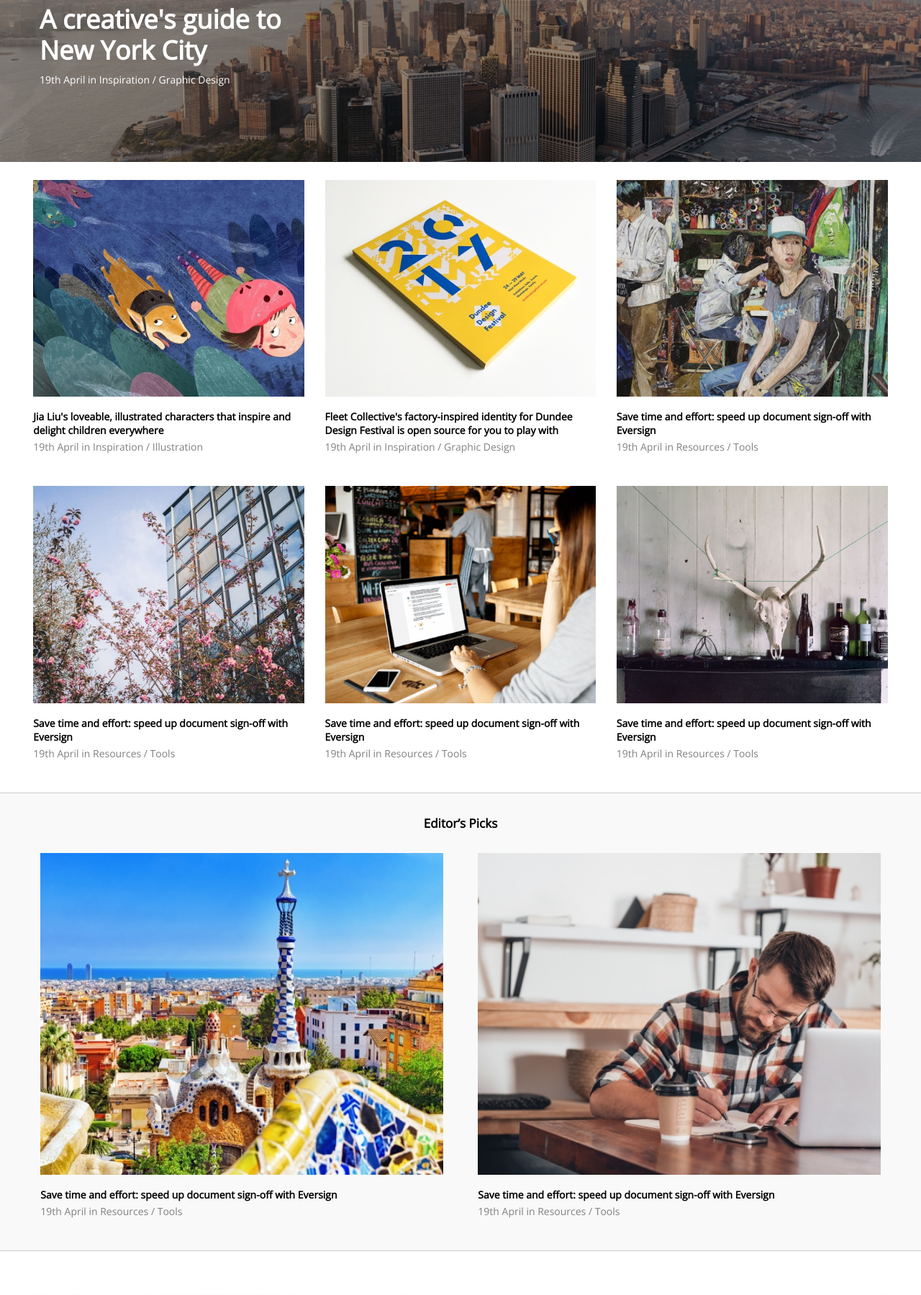
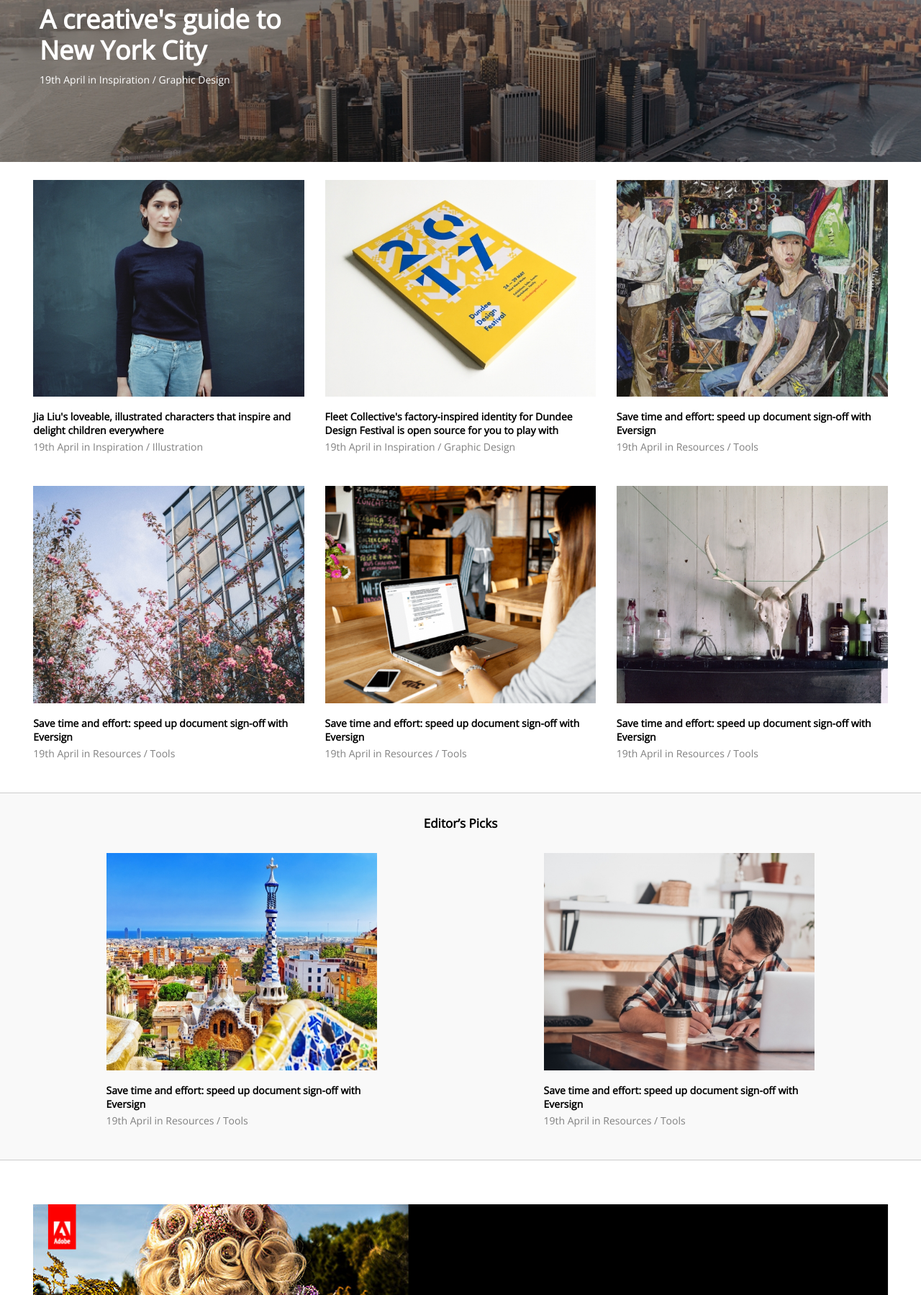
Before and after one commit to megraz/creativeboom, a PHP site: page / in a window 1280 px wide. Shown: the part 395-2194 px from the top of the page at 72% size. Run offline with PHP 8.4, Linux system fonts and the light colour scheme.

Commit message:
articles

```diff
--- a/css/style.css
+++ b/css/style.css
@@ -144,7 +181,7 @@ main {
     width: 95%;
 }
 
-figure {
+article {
     width: 31%;
     height: 50%;
     margin: 0;
@@ -154,7 +191,7 @@ figure {
     font-weight: bold;
 }
 
-figure img{
+article img{
     width: 100%;
 }
 
--- a/index.html
+++ b/index.html
@@ -86,49 +86,49 @@
     <!--articles gallery-->
     <main>
         <section class="articles">
-            <figure>
-                <img src="images/article2.jpg" alt="bureau">
+            <article>
+                <a href="#"><img src="images/article2.jpg" alt="bureau"></a>
                 <figcaption>
                     <p>Jia Liu's loveable, illustrated characters that inspire and delight children everywhere</p>
                     <p class="date">19th April in <a href=#>Inspiration / Illustration</a> </p>
                 </figcaption>
-            </figure>
-            <figure>
-                <img src="images/article3.jpg" alt="bureau">
+            </article>
+            <article>
+               <a href="#"><img src="images/article3.jpg" alt="bureau"></a>
                 <figcaption>
                     <p>Fleet Collective's factory-inspired identity for Dundee Design Festival is open source for you to play
                         with </p>
                     <p class="date"> 19th April in <a href="#">Inspiration / Graphic Design</a> </p>
                 </figcaption>
-            </figure>
-            <figure>
-                <img src="images/article4.jpg" alt="bureau">
+            </article>
+            <article>
+                <a href="#"><img src="images/article4.jpg" alt="bureau"></a>
                 <figcaption>
                     <p>Save time and effort: speed up document sign-off with Eversign </p>
                     <p class="date"> 19th April in <a href="#">Resources / Tools</a></p>
                 </figcaption>
-            </figure>
-            <figure>
-                <img src="images/article5.jpg" alt="bureau">
+            </article>
+            <article>
+                <a href="#"><img src="images/article5.jpg" alt="bureau"></a>
                 <figcaption>
                     <p>Save time and effort: speed up document sign-off with Eversign </p>
                     <p class="date"> 19th April in <a href="#">Resources / Tools</a></p>
                 </figcaption>
-            </figure>
-            <figure>
-                <img src="images/article1.png" alt="bureau">
+            </article>
+            <article>
+                <a href="#"><img src="images/article1.png" alt="bureau"></a>
                 <figcaption>
                     <p>Save time and effort: speed up document sign-off with Eversign </p>
                     <p class="date"> 19th April in <a href="#">Resources / Tools</a></p>
                 </figcaption>
-            </figure>
-            <figure>
-                <img src="images/article6.jpg" alt="bureau">
+            </article>
+            <article>
+                <a href="#"><img src="images/article6.jpg" alt="bureau"></a>
                 <figcaption>
                     <p>Save time and effort: speed up document sign-off with Eversign </p>
                     <p class="date"> 19th April in <a href="#">Resources / Tools</a></p>
                 </figcaption>
-            </figure>
+            </article>
         </section>
     </main>
 
@@ -137,20 +137,20 @@
     <section class="editor">
         <h1>Editor’s Picks</h1>
         <div class="editorspicks">
-            <figure>
-                <img src="images/editor1.jpeg" alt="bureau">
+            <article>
+                <a href="#"><img src="images/editor1.jpeg" alt="bureau"></a>
                 <figcaption>
                     <p>Save time and effort: speed up document sign-off with Eversign </p>
                     <p class="date"> 19th April in <a href="#">Resources / Tools</a></p>
                 </figcaption>
-            </figure>
-            <figure>
-                <img src="images/editor2.jpeg" alt="bureau">
+            </article>
+            <article>
+                <a href="#"><img src="images/editor2.jpeg" alt="bureau"></a>
                 <figcaption>
                     <p>Save time and effort: speed up document sign-off with Eversign </p>
                     <p class="date"> 19th April in <a href="#">Resources / Tools</a></p>
                 </figcaption>
-            </figure>
+            </article>
         </div>
     </section>
 
@@ -163,49 +163,49 @@
 
     <!--articles gallery 2-->
     <main>
-        <section class="articles">
-            <figure>
+        <article class="articles">
+            <article>
                 <img src="images/article11.jpg" alt="bureau">
                 <figcaption>
                     <p>Save time and effort: speed up document sign-off with Eversign </p>
                     <p class="date"> 19th April in <a href="#">Resources / Tools</a></p>
                 </figcaption>
-            </figure>
-            <figure>
+            </article>
+            <article>
                 <img src="images/article12.jpg" alt="bureau">
                 <figcaption>
                     <p>This Must Be The Place: Hannah Warren's illustrations of cycling in London</p>
                     <p class="date"> 20th April in <a href="#">Inspiration / Illustration </a></p>
                 </figcaption>
-            </figure>
-            <figure>
+            </article>
+            <article>
                 <img src="images/article13.jpg" alt="bureau">
                 <figcaption>
                     <p>Save time and effort: speed up document sign-off with Eversign </p>
                     <p class="date"> 19th April in <a href="#">Resources / Tools</a></p>
                 </figcaption>
-            </figure>
-            <figure>
+            </article>
+            <article>
                 <img src="images/article14.jpg" alt="bureau">
                 <figcaption>
                     <p>Save time and effort: speed up document sign-off with Eversign </p>
                     <p class="date"> 19th April in <a href="#">Resources / Tools</a></p>
                 </figcaption>
-            </figure>
-            <figure>
+            </article>
+            <article>
                 <img src="images/article15.jpg" alt="bureau">
                 <figcaption>
                     <p>Save time and effort: speed up document sign-off with Eversign </p>
                     <p class="date"> 19th April in <a href="#">Resources / Tools</a></p>
                 </figcaption>
-            </figure>
-            <figure>
+            </article>
+            <article>
                 <img src="images/article6.jpg" alt="bureau">
                 <figcaption>
                     <p>Save time and effort: speed up document sign-off with Eversign </p>
                     <p class="date"> 19th April in <a href="#">Resources / Tools</a></p>
                 </figcaption>
-            </figure>
+            </article>
         </section>
     </main>
 
@@ -219,48 +219,48 @@
     <!--articles gallery 3-->
     <main>
         <section class="articles">
-            <figure>
+            <article>
                 <img src="images/article7.jpeg" alt="bureau">
                 <figcaption>
                     <p>Save time and effort: speed up document sign-off with Eversign </p>
                     <p class="date"> 19th April in <a href="#">Resources / Tools</a></p>
                 </figcaption>
-            </figure>
-            <figure>
+            </article>
+            <article>
                 <img src="images/article8.jpg" alt="bureau">
                 <figcaption>
                     <p>Save time and effort: speed up document sign-off with Eversign </p>
                     <p class="date"> 19th April in <a href="#">Resources / Tools</a></p>
                 </figcaption>
-            </figure>
-            <figure>
+            </article>
+            <article>
                 <img src="images/article9.jpg" alt="bureau">
                 <figcaption>
                     <p>Save time and effort: speed up document sign-off with Eversign </p>
                     <p class="date"> 19th April in <a href="#">Resources / Tools</a></p>
                 </figcaption>
-            </figure>
-            <figure>
+            </article>
+            <article>
                 <img src="images/article10.jpg" alt="bureau">
                 <figcaption>
                     <p>Save time and effort: speed up document sign-off with Eversign </p>
                     <p class="date"> 19th April in <a href="#">Resources / Tools</a></p>
                 </figcaption>
-            </figure>
-            <figure>
+            </article>
+            <article>
                 <img src="images/article1.png" alt="bureau">
                 <figcaption>
                     <p>Save time and effort: speed up document sign-off with Eversign </p>
                     <p class="date"> 19th April in <a href="#">Resources / Tools</a></p>
                 </figcaption>
-            </figure>
-            <figure>
+            </article>
+            <article>
                 <img src="images/article6.jpg" alt="bureau">
                 <figcaption>
                     <p>Save time and effort: speed up document sign-off with Eversign </p>
                     <p class="date"> 19th April in <a href="#">Resources / Tools</a></p>
                 </figcaption>
-            </figure>
+            </article>
         </section>
     </main>
 
```
Also changed, not shown: other parts of css/style.css (+43 -6 lines), other parts of index.html (+20 -20 lines), images/article2.jpg.
